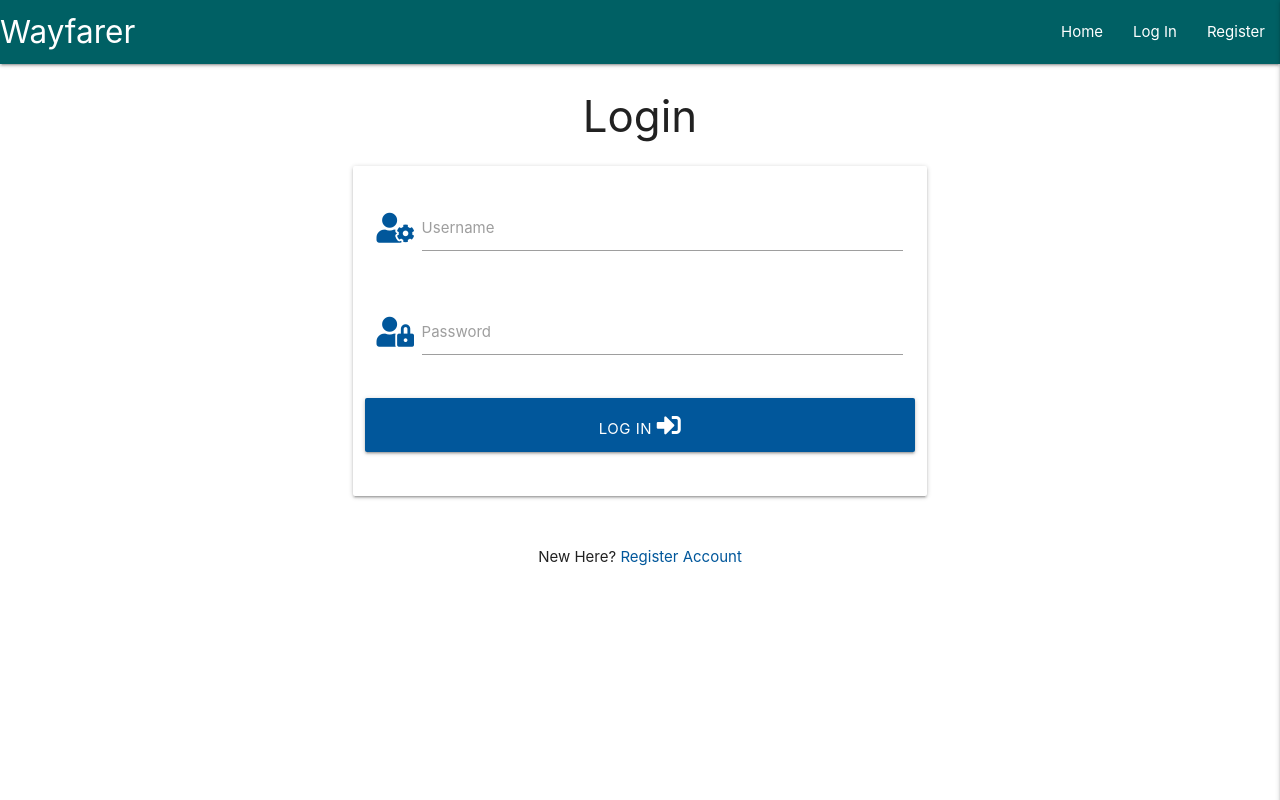
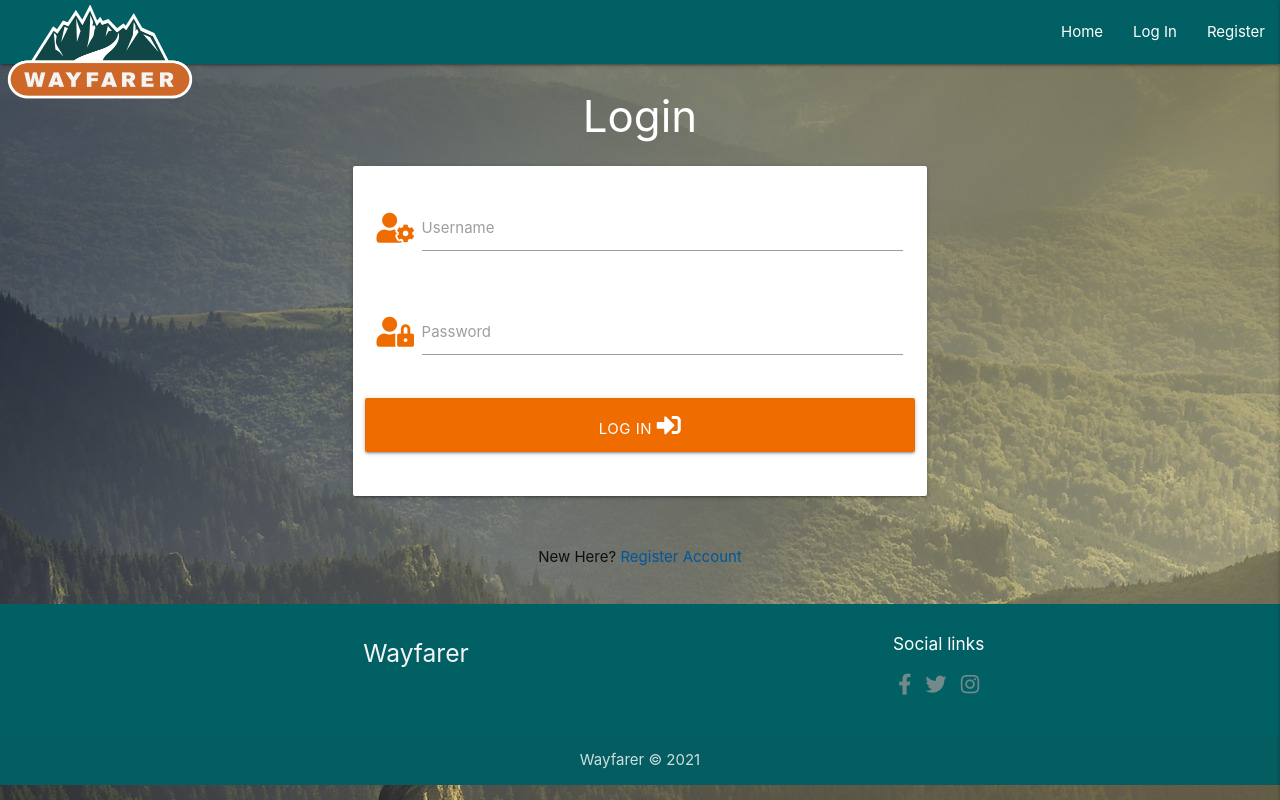
Before and after one commit to andersfalt/milestone-3, a Flask app: page /login in a window 1280 px wide. Run offline with Flask 2, Linux system fonts and the light colour scheme; some libraries are stand-ins or nearby versions.

Commit message:
Fixed bugs in add_place.html

```diff
--- a/app.py
+++ b/app.py
@@ -61,12 +61,12 @@ def login():
         if existing_user:
             # ensure hashed password matches user input
             if check_password_hash(
-                    existing_user["password"], request.form.get("password")):
-                        session["user"] = request.form.get("username").lower()
-                        flash("Welcome, {}".format(
-                            request.form.get("username")))
-                        return redirect(url_for(
-                            "profile", username=session["user"]))
+                existing_user["password"], request.form.get("password")):
+                session["user"] = request.form.get("username").lower()
+                flash("Welcome, {}".format(
+                    request.form.get("username")))
+                return redirect(url_for(
+                    "profile", username=session["user"]))
             else:
                 # invalid password match
                 flash("Incorrect Username and/or Password")
@@ -100,6 +100,23 @@ def logout():
     return redirect(url_for("login"))
 
 
+@app.route("/add_places", methods=["GET", "POST"])
+def add_place():
+    if request.method == "POST":
+        places = {
+            "place_name": request.form.get("place_name"),
+            "country_name": request.form.get("country_name"),
+            "place_description": request.form.get("place_description"),
+            "place_website": request.form.get("place_website"),
+            "place_map": request.form.get("place_map"),
+        }
+        mongo.db.places.insert_one(places)
+        flash("New Place Successfully Added")
+        return redirect(url_for("get_places"))
+
+    return render_template("add_place.html")
+
+
 if __name__ == "__main__":
     app.run(host=os.environ.get("IP"),
             port=int(os.environ.get("PORT")),
--- a/static/css/style.css
+++ b/static/css/style.css
@@ -1,3 +1,57 @@
+body {
+    background-image: url("../../static/images/wayfarer-back.jpg");
+}
+
+
 .flashes h4 {
     line-height: 2;
 }
+
+.brand-logo {
+    width: 200px;
+    height: 100px;
+    margin-top: 5px;
+    display: inline-block;
+    }
+
+.logo>img {
+    vertical-align: left;
+        position: relative;
+    top:1px;
+}
+
+.nav-extended{
+    height: 100px;
+}
+
+
+
+/*  ==== FOOTER ====  */
+.page-footer {
+    margin: 0;
+    position: absolute;
+    width: 100%;
+    color: rgb(255, 255, 255);
+    min-height: 25px;
+    text-align: center;
+    font-size: 15px;
+}
+
+/* Social Links */
+.social-links li a i {
+    font-size: 1.4rem;
+    color: rgba(151, 151, 151, 0.761);
+    padding: 5px;
+    transition: all .3s ease-in-out;
+    -moz-transition: all .3s ease-in-out;
+    -webkit-transition: all .3s ease-in-out;
+    -o-transition: all .3s ease-in-out;
+}
+
+.social-links li a i:hover {
+    color: rgba(152, 247, 76, 0.922);
+}
+
+.display-inline {
+    display: inline;
+}
--- a/templates/base.html
+++ b/templates/base.html
@@ -15,18 +15,21 @@
     {% endblock %}
     <title>Wayfarer</title>
 </head>
+
 <body>
 
     <header>
         <!--top navbar-->
-        <nav class="nav-extended cyan darken-4">
+        <div class="navbar-fixed">
+            <nav class="nav-extended cyan darken-4 gradient-shadow">
                 <div class="nav-wrapper">
-            <a href="{{ url_for('get_places') }}" class="brand-logo">Wayfarer</a>
+                    <a href="{{ url_for('get_places') }}"><img src="{{ url_for('static', filename='images/logo.png') }}"
+                            alt="logo" class="brand-logo"></a>
                     <a href="#" data-target="mobile-demo" class="sidenav-trigger right"><i class="fas fa-bars"></i></a>
                     <ul class="right hide-on-med-and-down">
                         <li><a href="{{ url_for('get_places') }}">Home</a></li>
                         {% if session.user %}
-                    <li><a href="#">Add Place</a></li>
+                        <li><a href="{{ url_for('add_place') }}">Add Place</a></li>
                         {% if session.user|lower == "admin"|lower %}
                         <li><a href="#">Manage Places</a></li>
                         {% endif %}
@@ -39,7 +42,7 @@
                     </ul>
                 </div>
             </nav>
-
+        </div>
         <!--mobile navbar-->
         <ul class="sidenav" id="mobile-demo">
             <li><a href="{{ url_for('get_places') }}">Home</a></li>
@@ -69,11 +72,46 @@
         {% endblock %}
     </main>
 
+<footer class="page-footer cyan darken-4">
+    <div class="container">
+        <div class="row">
+            <div class="col l6 s12">
+                <a href="{{ url_for('get_places') }}" target="_blank" class="grey-text text-lighten-4">
+                    <h5 class="travel-review-site-header">Wayfarer</h5>
+                </a>
+            </div>
+            <div class="col l4 offset-l2 s12 social-links-div">
+                <h6 class="white-text">Social links</h6>
+                <ul class="social-links">
+                    <li class="display-inline"><a target="_blank" href="https://www.facebook.com">
+                            <i class="fab fa-facebook-f prefix"></i>
+                            <span class="sr-only">Facebook</span>
+                        </a></li>
+                    <li class="display-inline"><a target="_blank" href="https://twitter.com">
+                            <i class="fab fa-twitter prefix" aria-hidden="true"></i>
+                            <span class="sr-only">Twitter</span>
+                        </a></li>
+                    <li class="display-inline"><a target="_blank" href="https://www.instagram.com/">
+                            <i class="fab fa-instagram" aria-hidden="true"></i>
+                            <span class="sr-only">Instagram</span>
+                        </a></li>
+                </ul>
+            </div>
+        </div>
+    </div>
+    <div class="footer-copyright">
+        <div class="container">
+            Wayfarer &copy; 2021
+        </div>
+    </div>
+</footer>
+
 
     <script src="https://code.jquery.com/jquery-3.5.1.min.js"
         integrity="sha256-9/aliU8dGd2tb6OSsuzixeV4y/faTqgFtohetphbbj0=" crossorigin="anonymous"></script>
     <script src="https://cdnjs.cloudflare.com/ajax/libs/materialize/1.0.0/js/materialize.min.js"></script>
     <script src="{{ url_for('static', filename='js/script.js') }}"></script>
+
     {% block scripts %}
     {% endblock %}
 </body>
--- a/templates/login.html
+++ b/templates/login.html
@@ -1,7 +1,7 @@
 {% extends "base.html" %}
 {% block content %}
 
-<h3 class="center-align">Login</h3>
+<h3 class="white-text text-darken-4 center-align">Login</h3>
 
 <div class="row">
     <form class="col s12 m8 offset-m2" method="POST" action="{{ url_for('login') }}">
@@ -9,7 +9,7 @@
             <!-- username -->
             <div class="row">
                 <div class="input-field col s12">
-                    <i class="fas fa-user-cog prefix light-blue-text text-darken-4"></i>
+                    <i class="fas fa-user-cog prefix orange-text text-darken-3"></i>
                     <input id="username" name="username" type="text" minlenth="5" maxlenth="15" pattern="^[a-zA-Z0-9]{5,15}$" class="validate" required>
                     <label for="username">Username</label>
                 </div>
@@ -17,14 +17,14 @@
             <!-- passowrd -->
             <div class="row">
                 <div class="input-field col s12">
-                    <i class="fas fa-user-lock prefix light-blue-text text-darken-4"></i>
+                    <i class="fas fa-user-lock prefix orange-text text-darken-3"></i>
                     <input id="password" name="password" type="password" minlenth="5" maxlenth="15" pattern="^[a-zA-Z0-9]{5,15}$" class="validate" required>
                     <label for="password">Password</label>
                 </div>
             </div>
             <!-- login -->
             <div class="row">
-                <button type="submit" class="col s12 btn-large light-blue darken-4 text-shadow">
+                <button type="submit" class="col s12 btn-large orange darken-3 text-shadow">
                     Log In <i class="fas fa-sign-in-alt"></i>
                 </button>
             </div>
--- a/templates/places.html
+++ b/templates/places.html
@@ -1,7 +1,7 @@
 {% extends "base.html" %}
 {% block content %}
 
-<h3 class="light-blue-text text-darken-4 center-align">Favourite Places</h3>
+<h3 class="white-text text-darken-4 center-align">Favourite Places</h3>
 
 <br>
 
@@ -34,7 +34,7 @@
                     <img class="activator" src="static/images/sok.jpg">
                     <span class="card-title">{{ place.place_name }},
                         {{ place.category_name }}</span>
-                    <a class="btn-floating halfway-fab waves-effect waves-light orange darken-3 activator"><i
+                    <a class="btn-floating halfway-fab waves-effect waves-light orange darken-3 activator tooltipped" data-position="bottom" data-tooltip="See more"><i
                             class="fas fa-info"></i></a>
                 </div>
                 <div class="card-content">
```
Also changed, not shown: templates/add_place.html (added, +69 -0 lines), templates/register.html (+5 -3 lines), static/images/logo.png (added), static/images/wayfarer-back.jpg (added). Lines whose indentation alone changed are shown as unchanged.
